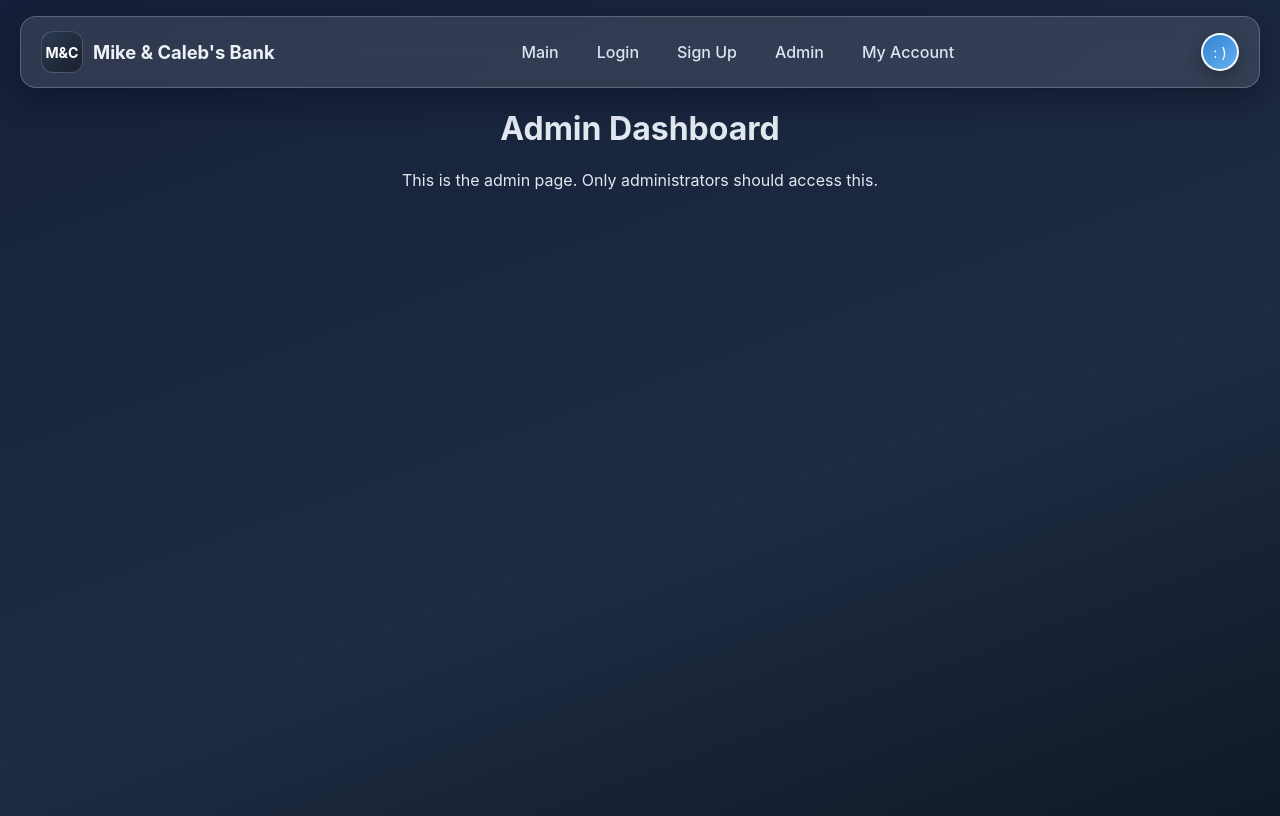
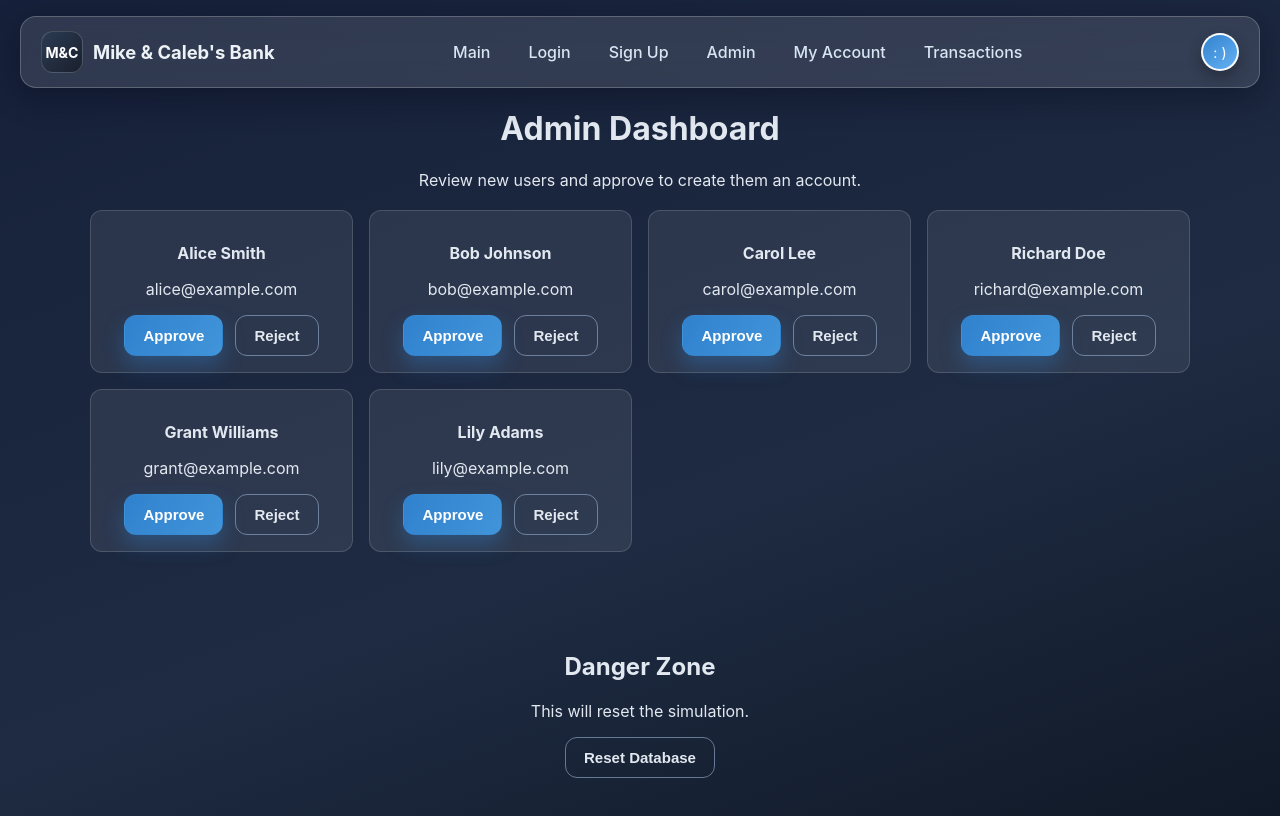
Before and after one commit to calebzroberts/cset-170-final-mike-caleb, a Flask app: page /admin in a window 1280 px wide. Run offline with Flask 3, Linux system fonts and the light colour scheme.

Commit message:
Added transaction page and admin page functionality.

```diff
--- a/main.py
+++ b/main.py
@@ -33,5 +33,9 @@ def admin():
 def account():
     return render_template('account.html')
 
+@app.route('/transactions')
+def transactions():
+    return render_template('transactions.html')
+
 if __name__ == '__main__':
     app.run(debug=True)
--- a/static/styles/bank-style.css
+++ b/static/styles/bank-style.css
@@ -240,6 +240,22 @@ form p {
     color: #f7fafc;
 }
 
+.user-list {
+    display: grid;
+    grid-template-columns: repeat(auto-fit, minmax(220px, 1fr));
+    gap: 16px;
+    margin-top: 20px;
+    margin-bottom: 100px;
+}
+
+.user-card {
+    background: rgba(255,255,255,0.08);
+    padding: 16px;
+    border-radius: 12px;
+    border: 1px solid rgba(255,255,255,0.15);
+    text-align: center;
+}
+
 @media (max-width: 820px) {
     /* Allow navbar items to wrap */
     .navbar {
--- a/templates/account.html
+++ b/templates/account.html
@@ -5,5 +5,5 @@
 {% block content %}
 <h1>My Account</h1>
 <p>Welcome to your account page. Here you can manage your profile.</p>
-<!-- Add account-specific content here -->
+
 {% endblock %}
--- a/templates/admin.html
+++ b/templates/admin.html
@@ -4,6 +4,44 @@
 
 {% block content %}
 <h1>Admin Dashboard</h1>
-<p>This is the admin page. Only administrators should access this.</p>
-<!-- Add admin-specific content here -->
+<p>Review new users and approve to create them an account.</p>
+
+<div class="user-list">
+    {% set mock_users = [
+        {"id": 1, "name": "Alice Smith", "email": "alice@example.com"},
+        {"id": 2, "name": "Bob Johnson", "email": "bob@example.com"},
+        {"id": 3, "name": "Carol Lee", "email": "carol@example.com"},
+        {"id": 4, "name": "Richard Doe", "email": "richard@example.com"},
+        {"id": 5, "name": "Grant Williams", "email": "grant@example.com"},
+        {"id": 6, "name": "Lily Adams", "email": "lily@example.com"}
+    ] %}
+
+    {% for user in mock_users %}
+    <div class="user-card">
+        <p><strong>{{ user.name }}</strong></p>
+        <p>{{ user.email }}</p>
+        <div class="actions">
+            <button class="button-primary approve-btn">Approve</button>
+            <button class="button-outline reject-btn">Reject</button>
+        </div>
+    </div>
+    {% endfor %}
+</div>
+
+<h2>Danger Zone</h2>
+<p>This will reset the simulation.</p>
+<div class="actions">
+    <button class="button-outline" onclick="window.location.reload()">Reset Database</button>
+</div>
+
+<script>
+    // Select all approve/reject buttons
+    document.querySelectorAll('.approve-btn, .reject-btn').forEach(button => {
+        button.addEventListener('click', function() {
+            const card = this.closest('.user-card'); // find the card
+            card.remove(); // remove it from the DOM
+        });
+    });
+</script>
+
 {% endblock %}
--- a/templates/base.html
+++ b/templates/base.html
@@ -21,6 +21,7 @@
             <a href="/signup">Sign Up</a>
             <a href="/admin">Admin</a>
             <a href="/account">My Account</a>
+            <a href="/transactions">Transactions</a>
         </nav>
 
         <!-- Profile Avatar Section -->
```
Also changed, not shown: templates/transactions.html (added, +9 -0 lines).
